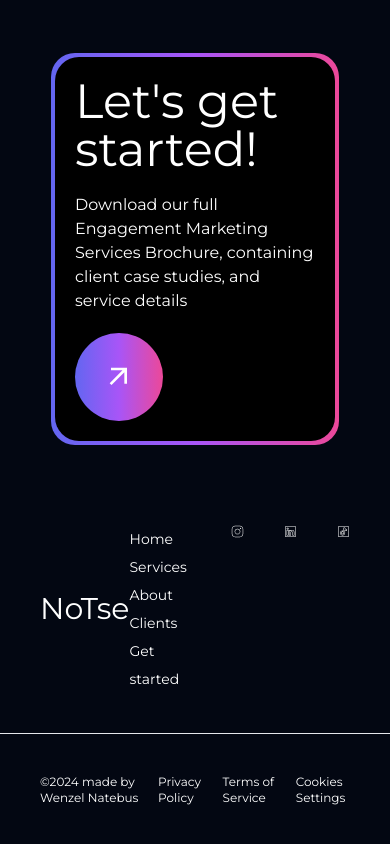
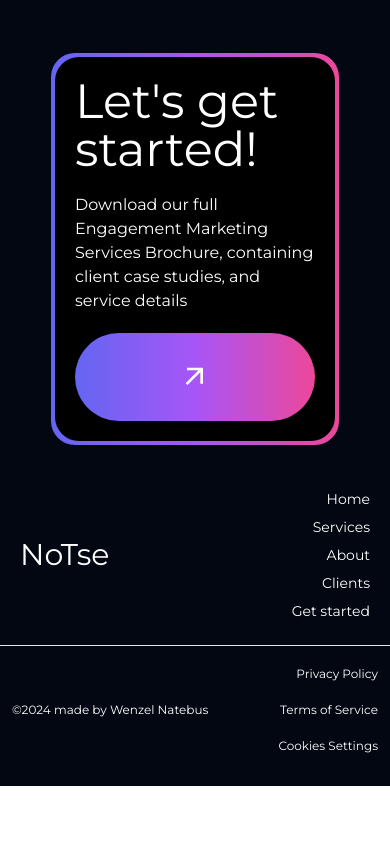
Before and after one commit to wenzeldev/web3-agency-page-nextjs-tailwind, a Next.js app: page / in a window 390 px wide. Shown: the part 2563-3407 px from the top of the page. After the commit the page ends 3349 px from the top, so only its background shows below. Built offline with nearby package versions, Linux system fonts and the light colour scheme.

Commit message:
footer responsive

```diff
--- a/src/app/page.js
+++ b/src/app/page.js
@@ -112,51 +112,51 @@ export default function Home() {
                 containing client case studies, and service details
               </p>
             </div>
-            <button className="hover:rotate-45 transition-all bg-gradient-to-r from-indigo-500 via-purple-500 to-pink-500 rounded-full w-fit h-fit p-7">
+            <button className="flex items-center justify-center hover:rotate-45 transition-all bg-gradient-to-r from-indigo-500 via-purple-500 to-pink-500 rounded-full w-full h-fit p-7">
               <Image src={arrow_out} alt="" className=" w-8 h-8" />
             </button>
           </div>
         </div>
       </div>
 
-      <div className="list-none flex flex-col items-center justify-center w-full lg:w-1080 h-fit py-10 text-white">
-        <div className="flex flex-row items-center justify-between w-full p-10">
+      <div className="list-none flex flex-col items-center justify-center w-full lg:w-1080 h-fit py-5 lg:py-10 text-white">
+        <div className="flex flex-row items-center justify-between w-full p-5 lg:p-10">
           <h2 className="text-3xl">NoTse</h2>
-          <div className="flex flex-row items-start justify-center gap-10">
-            <div className="text-sm leading-7">
+          <div className="flex flex-row items-start justify-center gap-5 lg:gap-10">
+            <div className="text-sm leading-7 text-right">
               <li>Home</li>
               <li>Services</li>
               <li>About</li>
               <li>Clients</li>
               <li>Get started</li>
             </div>
-            <div className="flex flex-row items-center justify-center gap-10">
+            <div className="lg:flex flex-col lg:flex-row items-center justify-between lg:justify-center h-full w-fit lg:gap-10 hidden">
               <li>
                 <Image
-                  className="w-6"
+                  className="w-6 h-6"
                   alt="Instagram Icon"
                   src={instagram_icon}
                 />
               </li>
               <li>
                 <Image
-                  className="w-6"
+                  className="w-6 h-6"
                   alt="linkedin_icon"
                   src={linkedin_icon}
                 />
               </li>
               <li>
-                <Image className="w-6" alt="tiktok_icon" src={tiktok_icon} />
+                <Image className="w-6 h-6" alt="tiktok_icon" src={tiktok_icon} />
               </li>
             </div>
           </div>
         </div>
 
-        <div className="border-t w-full p-10 flex flex-row items-center justify-between text-xs">
+        <div className="border-t w-full p-3 pt-5 lg:p-10 flex flex-row items-center justify-between text-xs">
           <Link href={""}>
             <p>©2024 made by Wenzel Natebus</p>
           </Link>
-          <div className="flex flex-row gap-5">
+          <div className="flex lg:flex-row flex-col gap-5 text-right">
             <li>Privacy Policy</li>
             <li>Terms of Service</li>
             <li>Cookies Settings</li>
```
